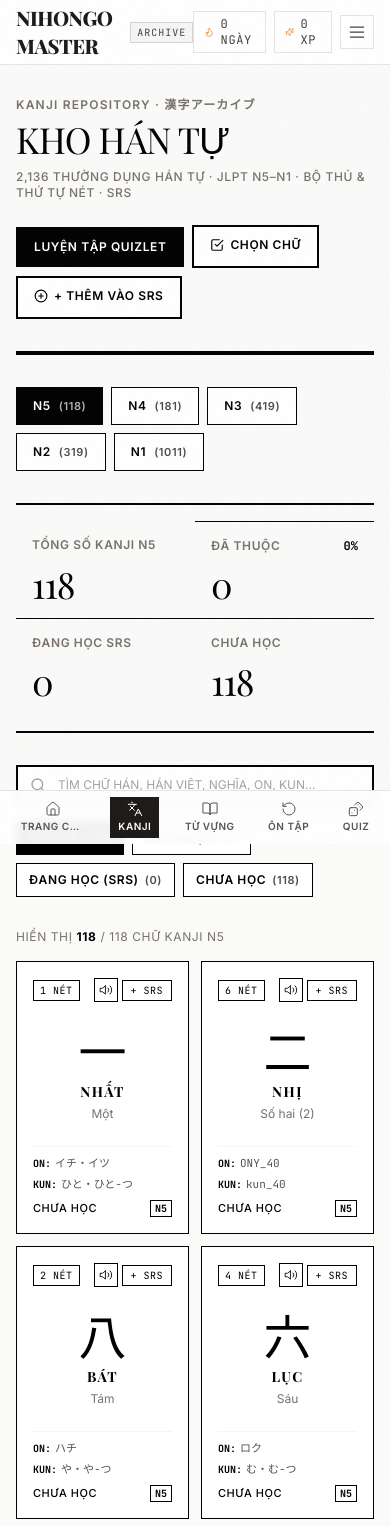
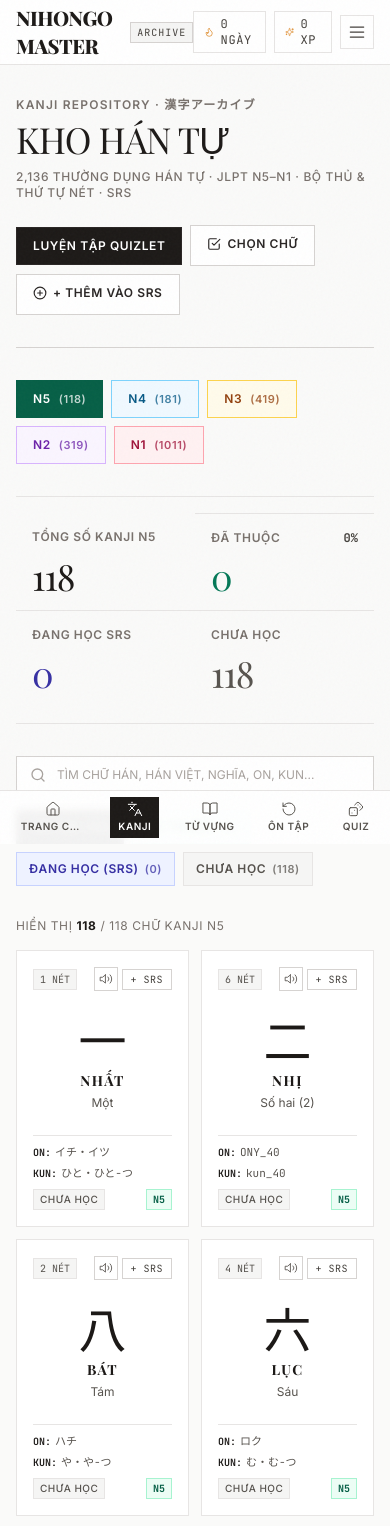
Before and after one commit to Vang-2812/nihongo-master, a Next.js app: page /kanji in a window 390 px wide. Shown: the top 1526 px of the page. Built offline with nearby package versions, Linux system fonts and the light colour scheme; a web font is replaced by a local one.

Commit message:
feat(kanji): apply semantic muted badges, pastel jlpt tabs, and stone borders to kanji

```diff
--- a/src/app/kanji/page.tsx
+++ b/src/app/kanji/page.tsx
@@ -15,6 +15,48 @@ import {
 import { toast } from '@/stores/toastStore';
 
 const JLPT_LEVELS: KanjiLevel[] = ['N5', 'N4', 'N3', 'N2', 'N1'];
+
+const JLPT_TAB_STYLES: Record<KanjiLevel, { active: string; inactive: string }> = {
+  N5: {
+    active: 'bg-emerald-800 text-white border-emerald-800',
+    inactive: 'bg-emerald-50 text-emerald-800 border-emerald-300 hover:bg-emerald-100',
+  },
+  N4: {
+    active: 'bg-sky-800 text-white border-sky-800',
+    inactive: 'bg-sky-50 text-sky-800 border-sky-300 hover:bg-sky-100',
+  },
+  N3: {
+    active: 'bg-amber-800 text-white border-amber-800',
+    inactive: 'bg-amber-50 text-amber-800 border-amber-300 hover:bg-amber-100',
+  },
+  N2: {
+    active: 'bg-purple-800 text-white border-purple-800',
+    inactive: 'bg-purple-50 text-purple-800 border-purple-300 hover:bg-purple-100',
+  },
+  N1: {
+    active: 'bg-rose-800 text-white border-rose-800',
+    inactive: 'bg-rose-50 text-rose-800 border-rose-300 hover:bg-rose-100',
+  },
+};
+
+const STATUS_FILTER_STYLES: Record<KanjiFilter, { active: string; inactive: string }> = {
+  all: {
+    active: 'bg-stone-900 text-white border-stone-900',
+    inactive: 'bg-stone-100 text-stone-700 border-stone-200 hover:bg-stone-200',
+  },
+  known: {
+    active: 'bg-emerald-800 text-white border-emerald-800',
+    inactive: 'bg-emerald-50 text-emerald-800 border-emerald-200 hover:bg-emerald-100',
+  },
+  learning: {
+    active: 'bg-indigo-800 text-white border-indigo-800',
+    inactive: 'bg-indigo-50 text-indigo-800 border-indigo-200 hover:bg-indigo-100',
+  },
+  new: {
+    active: 'bg-stone-700 text-white border-stone-700',
+    inactive: 'bg-stone-100 text-stone-600 border-stone-200 hover:bg-stone-200',
+  },
+};
 
 function normalizeText(text: string): string {
   if (!text) return '';
@@ -200,13 +242,13 @@ export default function KanjiCatalogPage() {
       {/* Editorial Header Section */}
       <div className="flex flex-col md:flex-row md:items-end md:justify-between gap-6">
         <div>
-          <span className="font-sans text-xs font-semibold uppercase tracking-widest text-mutedForeground block mb-2">
+          <span className="font-sans text-xs font-semibold uppercase tracking-widest text-stone-500 block mb-2">
             KANJI REPOSITORY · 漢字アーカイブ
           </span>
-          <h1 className="font-serif text-4xl sm:text-6xl lg:text-7xl font-normal tracking-tight text-black uppercase leading-none">
+          <h1 className="font-serif text-4xl sm:text-6xl lg:text-7xl font-normal tracking-tight text-stone-900 uppercase leading-none">
             KHO HÁN TỰ
           </h1>
-          <p className="font-sans text-xs sm:text-sm tracking-wider text-mutedForeground uppercase mt-3 font-medium">
+          <p className="font-sans text-xs sm:text-sm tracking-wider text-stone-500 uppercase mt-3 font-medium">
             2,136 THƯỜNG DỤNG HÁN TỰ · JLPT N5–N1 · BỘ THỦ & THỨ TỰ NÉT · SRS
           </p>
         </div>
@@ -216,7 +258,7 @@ export default function KanjiCatalogPage() {
           <button
             type="button"
             onClick={() => setIsQuizModalOpen(true)}
-            className="border-2 border-black bg-black text-white hover:bg-white hover:text-black font-sans font-semibold text-xs uppercase tracking-wider px-4 py-2.5 rounded-none shadow-none transition-colors duration-100"
+            className="border border-stone-800 bg-stone-900 text-white hover:bg-stone-800 font-sans font-semibold text-xs uppercase tracking-wider px-4 py-2.5 rounded-none shadow-none transition-colors duration-100"
             title={`Luyện tập Quizlet cho Kanji ${level}`}
           >
             <span>LUYỆN TẬP QUIZLET</span>
@@ -228,10 +270,10 @@ export default function KanjiCatalogPage() {
               setIsSelecting(!isSelecting);
               if (isSelecting) setSelectedChars(new Set());
             }}
-            className={`border-2 border-black font-sans font-semibold text-xs uppercase tracking-wider px-4 py-2.5 rounded-none shadow-none transition-colors duration-100 ${
+            className={`font-sans font-semibold text-xs uppercase tracking-wider px-4 py-2.5 rounded-none shadow-none transition-colors duration-100 ${
               isSelecting
-                ? 'bg-black text-white'
-                : 'bg-white text-black hover:bg-neutral-100'
+                ? 'border border-stone-800 bg-stone-900 text-white'
+                : 'border border-stone-300 bg-white text-stone-800 hover:bg-stone-100'
             }`}
           >
             <span className="inline-flex items-center gap-1.5">
@@ -243,7 +285,7 @@ export default function KanjiCatalogPage() {
           <button
             type="button"
             onClick={handleAddAllToSRS}
-            className="border-2 border-black bg-white text-black hover:bg-black hover:text-white font-sans font-semibold text-xs uppercase tracking-wider px-4 py-2.5 rounded-none shadow-none transition-colors duration-100"
+            className="border border-stone-300 bg-white text-stone-800 hover:bg-stone-100 font-sans font-semibold text-xs uppercase tracking-wider px-4 py-2.5 rounded-none shadow-none transition-colors duration-100"
             title="Thêm toàn bộ Kanji đang hiển thị vào hàng đợi SRS"
           >
             <span className="inline-flex items-center gap-1.5">
@@ -254,14 +296,16 @@ export default function KanjiCatalogPage() {
         </div>
       </div>
 
-      {/* 4px Heavy Black Rule */}
-      <div className="h-1 bg-black w-full" />
+      {/* Hairline Divider */}
+      <div className="h-px bg-stone-300 w-full" />
 
       {/* JLPT Level Tabs */}
       <div className="flex flex-wrap items-center gap-2">
         {JLPT_LEVELS.map((lvl) => {
           const isActive = level === lvl;
           const levelCount = getKanjiByLevel(lvl).length;
+          const tabStyle = JLPT_TAB_STYLES[lvl];
+          const styleClass = isActive ? tabStyle.active : tabStyle.inactive;
 
           return (
             <button
@@ -271,27 +315,23 @@ export default function KanjiCatalogPage() {
                 setLevel(lvl);
                 setSelectedChars(new Set());
               }}
-              className={`border border-black font-sans font-semibold text-xs uppercase tracking-wider px-4 py-2.5 rounded-none transition-colors duration-100 flex items-center gap-2 ${
-                isActive
-                  ? 'bg-black text-white'
-                  : 'bg-white text-black hover:bg-muted'
-              }`}
+              className={`border font-sans font-semibold text-xs uppercase tracking-wider px-4 py-2.5 rounded-none transition-colors duration-100 flex items-center gap-2 ${styleClass}`}
             >
               <span>{lvl}</span>
-              <span className="text-[11px] opacity-70">({levelCount})</span>
+              <span className="text-[11px] opacity-75">({levelCount})</span>
             </button>
           );
         })}
       </div>
 
       {/* Stats Grid */}
-      <div className="border-t-2 border-b-2 border-black divide-y sm:divide-y-0 sm:divide-x divide-black py-4 grid grid-cols-2 lg:grid-cols-4">
+      <div className="border-t border-b border-stone-200 divide-y sm:divide-y-0 sm:divide-x divide-stone-200 py-4 grid grid-cols-2 lg:grid-cols-4">
         {/* Total */}
         <div className="p-4 flex flex-col justify-between">
-          <span className="font-sans text-xs font-semibold uppercase tracking-wider text-mutedForeground">
+          <span className="font-sans text-xs font-semibold uppercase tracking-wider text-stone-500">
             TỔNG SỐ KANJI {level}
           </span>
-          <span className="font-serif text-4xl sm:text-5xl font-light text-black tracking-tight leading-none mt-3">
+          <span className="font-serif text-4xl sm:text-5xl font-light text-stone-900 tracking-tight leading-none mt-3">
             {stats.total}
           </span>
         </div>
@@ -299,34 +339,34 @@ export default function KanjiCatalogPage() {
         {/* Known */}
         <div className="p-4 flex flex-col justify-between">
           <div className="flex items-baseline justify-between">
-            <span className="font-sans text-xs font-semibold uppercase tracking-wider text-mutedForeground">
+            <span className="font-sans text-xs font-semibold uppercase tracking-wider text-stone-500">
               ĐÃ THUỘC
             </span>
-            <span className="font-mono text-xs font-bold text-black">
+            <span className="font-mono text-xs font-bold text-stone-700">
               {stats.progressPercentage}%
             </span>
           </div>
-          <span className="font-serif text-4xl sm:text-5xl font-light text-black tracking-tight leading-none mt-3">
+          <span className="font-serif text-4xl sm:text-5xl font-light text-emerald-700 tracking-tight leading-none mt-3">
             {stats.knownCount}
           </span>
         </div>
 
         {/* Learning */}
         <div className="p-4 flex flex-col justify-between">
-          <span className="font-sans text-xs font-semibold uppercase tracking-wider text-mutedForeground">
+          <span className="font-sans text-xs font-semibold uppercase tracking-wider text-stone-500">
             ĐANG HỌC SRS
           </span>
-          <span className="font-serif text-4xl sm:text-5xl font-light text-black tracking-tight leading-none mt-3">
+          <span className="font-serif text-4xl sm:text-5xl font-light text-indigo-800 tracking-tight leading-none mt-3">
             {stats.learningCount}
           </span>
         </div>
 
         {/* New */}
         <div className="p-4 flex flex-col justify-between">
-          <span className="font-sans text-xs font-semibold uppercase tracking-wider text-mutedForeground">
+          <span className="font-sans text-xs font-semibold uppercase tracking-wider text-stone-500">
             CHƯA HỌC
           </span>
-          <span className="font-serif text-4xl sm:text-5xl font-light text-black tracking-tight leading-none mt-3">
+          <span className="font-serif text-4xl sm:text-5xl font-light text-stone-600 tracking-tight leading-none mt-3">
             {stats.newCount}
           </span>
         </div>
@@ -336,19 +376,19 @@ export default function KanjiCatalogPage() {
       <div className="flex flex-col md:flex-row items-stretch md:items-center justify-between gap-4">
         {/* Search Bar */}
         <div className="relative flex-1 max-w-lg">
-          <Search className="absolute left-3.5 top-1/2 -translate-y-1/2 w-4 h-4 text-neutral-400 pointer-events-none" />
+          <Search className="absolute left-3.5 top-1/2 -translate-y-1/2 w-4 h-4 text-stone-400 pointer-events-none" />
           <input
             type="text"
             value={search}
             onChange={(e) => setSearch(e.target.value)}
             placeholder="TÌM CHỮ HÁN, HÁN VIỆT, NGHĨA, ON, KUN..."
-            className="w-full pl-10 pr-10 py-2.5 border-2 border-black bg-white text-black font-sans text-xs uppercase placeholder:text-neutral-400 focus:outline-none focus:ring-2 focus:ring-black rounded-none shadow-none"
+            className="w-full pl-10 pr-10 py-2.5 border border-stone-300 bg-white text-stone-900 font-sans text-xs uppercase placeholder:text-stone-400 focus:border-stone-500 focus:ring-1 focus:ring-stone-400 focus:outline-none rounded-none shadow-none"
           />
           {search && (
             <button
               type="button"
               onClick={() => setSearch('')}
-              className="absolute right-3 top-1/2 -translate-y-1/2 p-1 text-black hover:opacity-60"
+              className="absolute right-3 top-1/2 -translate-y-1/2 p-1 text-stone-400 hover:text-stone-700"
             >
               <X className="w-3.5 h-3.5" />
             </button>
@@ -359,19 +399,18 @@ export default function KanjiCatalogPage() {
         <div className="flex flex-wrap items-center gap-2">
           {statusFilters.map((st) => {
             const isSelected = filter === st.id;
+            const chipStyle = STATUS_FILTER_STYLES[st.id];
             return (
               <button
                 key={st.id}
                 type="button"
                 onClick={() => setFilter(st.id)}
-                className={`px-3 py-2 border border-black font-sans font-semibold text-xs uppercase tracking-wider rounded-none transition-colors duration-100 flex items-center gap-1.5 ${
-                  isSelected
-                    ? 'bg-black text-white'
-                    : 'bg-white text-black hover:bg-neutral-100'
+                className={`px-3 py-2 border font-sans font-semibold text-xs uppercase tracking-wider rounded-none transition-colors duration-100 flex items-center gap-1.5 ${
+                  isSelected ? chipStyle.active : chipStyle.inactive
                 }`}
               >
                 <span>{st.label}</span>
-                <span className="text-[11px] opacity-70">({st.count})</span>
+                <span className="text-[11px] opacity-75">({st.count})</span>
               </button>
             );
           })}
@@ -380,15 +419,15 @@ export default function KanjiCatalogPage() {
 
       {/* Result Count and Grid */}
       <div className="space-y-4">
-        <div className="flex items-center justify-between text-xs font-sans text-mutedForeground uppercase tracking-wider">
+        <div className="flex items-center justify-between text-xs font-sans text-stone-500 uppercase tracking-wider">
           <span>
-            HIỂN THỊ <strong className="text-black">{filteredKanji.length}</strong> / {stats.total} CHỮ KANJI {level}
+            HIỂN THỊ <strong className="text-stone-900">{filteredKanji.length}</strong> / {stats.total} CHỮ KANJI {level}
           </span>
           {(search || filter !== 'all') && (
             <button
               type="button"
               onClick={handleResetFilters}
-              className="text-black underline uppercase hover:opacity-70 font-semibold"
+              className="text-stone-800 underline uppercase hover:text-stone-600 font-semibold"
             >
               XÓA BỘ LỌC
             </button>
@@ -412,9 +451,9 @@ export default function KanjiCatalogPage() {
 
       {/* Floating Selection Bar */}
       {isSelecting && (
-        <div className="sticky bottom-4 z-30 mx-auto max-w-xl w-full p-4 border-2 border-black bg-white text-black font-sans text-xs rounded-none shadow-none flex items-center justify-between gap-3">
+        <div className="sticky bottom-4 z-30 mx-auto max-w-xl w-full p-4 border border-stone-300 bg-white text-stone-900 font-sans text-xs rounded-none shadow-md flex items-center justify-between gap-3">
           <div className="flex items-center gap-2 min-w-0">
-            <span className="px-2 py-0.5 bg-black text-white font-bold shrink-0">
+            <span className="px-2 py-0.5 bg-stone-900 text-white font-bold shrink-0">
               {selectedChars.size}
             </span>
             <span className="truncate uppercase tracking-wider font-semibold">
@@ -426,7 +465,7 @@ export default function KanjiCatalogPage() {
             <button
               type="button"
               onClick={selectedChars.size === filteredKanji.length ? handleClearSelection : handleSelectAllFiltered}
-              className="px-3 py-1.5 border border-black bg-white text-black hover:bg-black hover:text-white uppercase tracking-wider transition-colors duration-100 font-semibold rounded-none"
+              className="px-3 py-1.5 border border-stone-300 bg-white text-stone-800 hover:bg-stone-100 uppercase tracking-wider transition-colors duration-100 font-semibold rounded-none"
             >
               {selectedChars.size === filteredKanji.length ? 'BỎ CHỌN' : 'CHỌN TẤT CẢ'}
             </button>
@@ -435,7 +474,7 @@ export default function KanjiCatalogPage() {
               type="button"
               disabled={selectedChars.size < 4}
               onClick={() => setIsQuizModalOpen(true)}
-              className="inline-flex items-center gap-1.5 px-3.5 py-1.5 border border-black bg-black text-white hover:bg-white hover:text-black uppercase tracking-wider transition-colors duration-100 font-semibold rounded-none disabled:opacity-40 disabled:cursor-not-allowed"
+              className="inline-flex items-center gap-1.5 px-3.5 py-1.5 border border-stone-900 bg-stone-900 text-white hover:bg-stone-800 uppercase tracking-wider transition-colors duration-100 font-semibold rounded-none disabled:opacity-40 disabled:cursor-not-allowed"
               title={selectedChars.size < 4 ? 'Cần chọn tối thiểu 4 chữ để luyện tập' : ''}
             >
               <span>LUYỆN TẬP</span>
--- a/src/components/kanji/KanjiCard.tsx
+++ b/src/components/kanji/KanjiCard.tsx
@@ -16,6 +16,14 @@ export interface KanjiCardProps {
   isSelected?: boolean;
   onToggleSelect?: (character: string) => void;
 }
+
+const LEVEL_BADGE_STYLES: Record<string, string> = {
+  N5: 'bg-emerald-50 text-emerald-800 border-emerald-200',
+  N4: 'bg-sky-50 text-sky-800 border-sky-200',
+  N3: 'bg-amber-50 text-amber-800 border-amber-200',
+  N2: 'bg-purple-50 text-purple-800 border-purple-200',
+  N1: 'bg-rose-50 text-rose-800 border-rose-200',
+};
 
 export const KanjiCard: React.FC<KanjiCardProps> = ({
   kanji,
@@ -39,6 +47,8 @@ export const KanjiCard: React.FC<KanjiCardProps> = ({
     status = 'learning';
   }
 
+  const effectiveLevel = kanji.level || level || 'N5';
+
   const { sinoVietnamese, meaning } = parseKanjiMeaning(
     kanji.meaning_vi,
     kanji.character
@@ -57,7 +67,7 @@ export const KanjiCard: React.FC<KanjiCardProps> = ({
         id: cardId,
         cardType: 'kanji',
         contentId: kanji.character,
-        level: kanji.level || level || 'N5',
+        level: effectiveLevel,
       });
       setStatus(kanji.character, 'learning');
       toast.success(`Đã thêm ${kanji.character} (${sinoVietnamese}) vào SRS`);
@@ -89,8 +99,8 @@ export const KanjiCard: React.FC<KanjiCardProps> = ({
       href={`/kanji/${encodeURIComponent(kanji.character)}`}
       onClick={handleCardClick}
       className={`group relative flex flex-col justify-between p-4 ${
-        isSelected ? 'border-2 border-black bg-neutral-100' : 'border border-black bg-white'
-      } transition-colors duration-100 hover:bg-black hover:text-white rounded-none shadow-none focus:outline-none focus:ring-2 focus:ring-black`}
+        isSelected ? 'border-2 border-stone-800 bg-stone-50' : 'border border-stone-200 bg-white'
+      } hover:border-stone-400 hover:shadow-xs transition-all duration-150 rounded-none shadow-none focus:outline-none focus:ring-1 focus:ring-stone-400`}
     >
       {/* Top action row */}
       <div className="flex items-center justify-between gap-1 mb-2">
@@ -104,10 +114,10 @@ export const KanjiCard: React.FC<KanjiCardProps> = ({
                 e.stopPropagation();
                 onToggleSelect?.(kanji.character);
               }}
-              className={`w-5 h-5 border border-black rounded-none flex items-center justify-center transition-colors duration-100 shrink-0 ${
+              className={`w-5 h-5 border rounded-none flex items-center justify-center shrink-0 transition-colors duration-100 ${
                 isSelected
-                  ? 'bg-black text-white group-hover:bg-white group-hover:text-black group-hover:border-white'
-                  : 'bg-white text-black group-hover:bg-black group-hover:text-white group-hover:border-white'
+                  ? 'bg-stone-900 text-white border-stone-900'
+                  : 'border-stone-300 bg-white text-stone-900 hover:border-stone-400'
               }`}
             >
               {isSelected && <Check className="w-3.5 h-3.5 stroke-[2.5]" />}
@@ -115,7 +125,7 @@ export const KanjiCard: React.FC<KanjiCardProps> = ({
           )}
 
           {/* Stroke count badge */}
-          <span className="font-mono text-[10px] tracking-wider uppercase border border-black px-1.5 py-0.5 text-black group-hover:text-white group-hover:border-white">
+          <span className="bg-stone-100 text-stone-600 border border-stone-200 font-mono text-[10px] uppercase px-1.5 py-0.5">
             {kanji.stroke_count} NÉT
           </span>
         </div>
@@ -126,7 +136,7 @@ export const KanjiCard: React.FC<KanjiCardProps> = ({
             type="button"
             onClick={handleSpeak}
             title={`Nghe phát âm ${kanji.character}`}
-            className="border border-black p-1 bg-transparent text-black hover:bg-black hover:text-white group-hover:border-white group-hover:text-white group-hover:hover:bg-white group-hover:hover:text-black transition-colors duration-100 rounded-none"
+            className="border border-stone-300 p-1 bg-white text-stone-600 hover:text-stone-900 hover:bg-stone-100 transition-colors rounded-none"
           >
             <Volume2 className="w-3.5 h-3.5 stroke-[1.5]" />
           </button>
@@ -136,10 +146,10 @@ export const KanjiCard: React.FC<KanjiCardProps> = ({
             type="button"
             onClick={handleToggleSRS}
             title={isSrsAdded || status === 'learning' ? 'Xóa khỏi SRS' : 'Thêm vào SRS'}
-            className={`font-mono text-[10px] uppercase tracking-wider px-2 py-0.5 border border-black group-hover:border-white transition-colors duration-100 rounded-none ${
+            className={`font-mono text-[10px] uppercase tracking-wider px-2 py-0.5 rounded-none transition-colors duration-100 ${
               isSrsAdded || status === 'learning'
-                ? 'bg-black text-white group-hover:bg-white group-hover:text-black'
-                : 'bg-transparent text-black hover:bg-black hover:text-white group-hover:text-white group-hover:hover:bg-white group-hover:hover:text-black'
+                ? 'bg-indigo-50 text-indigo-800 border border-indigo-200'
+                : 'border border-stone-300 bg-white text-stone-700 hover:bg-stone-100'
             }`}
           >
             {isSrsAdded || status === 'learning' ? 'SRS' : '+ SRS'}
@@ -149,34 +159,34 @@ export const KanjiCard: React.FC<KanjiCardProps> = ({
 
       {/* Main character display */}
       <div className="flex flex-col items-center justify-center my-4 text-center">
-        <span className="font-serif text-5xl sm:text-6xl text-black group-hover:text-white select-none">
+        <span className="font-serif text-5xl sm:text-6xl text-stone-900 select-none">
           {kanji.character}
         </span>
 
         {/* Sino-Vietnamese reading (âm Hán Việt) */}
-        <span className="mt-2 font-serif text-sm sm:text-base font-bold uppercase tracking-widest text-black group-hover:text-white">
+        <span className="mt-2 font-serif text-sm sm:text-base font-bold uppercase tracking-widest text-stone-900">
           {sinoVietnamese || kanji.character}
         </span>
 
         {/* Meaning in Vietnamese */}
-        <p className="mt-1 font-sans text-xs sm:text-sm text-mutedForeground group-hover:text-neutral-300 line-clamp-1 text-center">
+        <p className="mt-1 font-sans text-xs sm:text-sm text-stone-600 line-clamp-1 text-center">
           {meaning || kanji.meaning_vi}
         </p>
       </div>
 
       {/* Footer readings and status badge */}
-      <div className="pt-2 mt-2 border-t border-borderLight group-hover:border-neutral-800 font-mono text-[11px] space-y-1">
+      <div className="pt-2 mt-2 border-t border-stone-200 font-mono text-[11px] space-y-1">
         {onPreview && (
-          <div className="flex items-baseline gap-1 text-neutral-600 group-hover:text-neutral-300 truncate">
-            <span className="font-bold text-[10px] text-black group-hover:text-white uppercase shrink-0">
+          <div className="flex items-baseline gap-1 text-stone-600 truncate">
+            <span className="text-[10px] text-stone-900 font-semibold uppercase shrink-0">
               ON:
             </span>
             <span className="truncate">{onPreview}</span>
           </div>
         )}
         {kunPreview && (
-          <div className="flex items-baseline gap-1 text-neutral-600 group-hover:text-neutral-300 truncate">
-            <span className="font-bold text-[10px] text-black group-hover:text-white uppercase shrink-0">
+          <div className="flex items-baseline gap-1 text-stone-600 truncate">
+            <span className="text-[10px] text-stone-900 font-semibold uppercase shrink-0">
               KUN:
             </span>
             <span className="truncate">{kunPreview}</span>
@@ -185,14 +195,29 @@ export const KanjiCard: React.FC<KanjiCardProps> = ({
 
         {/* Status indicator bottom badge */}
         <div className="pt-1 flex items-center justify-between">
-          <span className="font-sans font-medium text-[11px] uppercase tracking-wider text-black group-hover:text-white">
-            {status === 'known' && 'ĐÃ THUỘC'}
-            {status === 'learning' && 'ĐANG HỌC'}
-            {status === 'new' && 'CHƯA HỌC'}
-          </span>
+          {status === 'known' && (
+            <span className="bg-emerald-50 text-emerald-800 border border-emerald-200 px-1.5 py-0.5 font-sans font-medium text-[10px] uppercase tracking-wider">
+              ĐÃ THUỘC
+            </span>
+          )}
+          {status === 'learning' && (
+            <span className="bg-indigo-50 text-indigo-800 border border-indigo-200 px-1.5 py-0.5 font-sans font-medium text-[10px] uppercase tracking-wider">
+              ĐANG HỌC
+            </span>
+          )}
+          {status === 'new' && (
+            <span className="bg-stone-100 text-stone-600 border border-stone-200 px-1.5 py-0.5 font-sans font-medium text-[10px] uppercase tracking-wider">
+              CHƯA HỌC
+            </span>
+          )}
 
-          <span className="font-mono font-bold text-[10px] border border-black px-1 text-black group-hover:text-white group-hover:border-white">
-            {kanji.level || level}
+          <span
+            className={`font-mono font-bold text-[10px] border px-1.5 py-0.5 ${
+              LEVEL_BADGE_STYLES[effectiveLevel] ||
+              'bg-stone-100 text-stone-600 border-stone-200'
+            }`}
+          >
+            {effectiveLevel}
           </span>
         </div>
       </div>
```
Also changed, not shown: src/components/kanji/KanjiDetailView.tsx (+69 -69 lines), src/components/kanji/KanjiGrid.tsx (+9 -9 lines), src/components/kanji/StrokeOrderWriter.tsx (+26 -18 lines).
